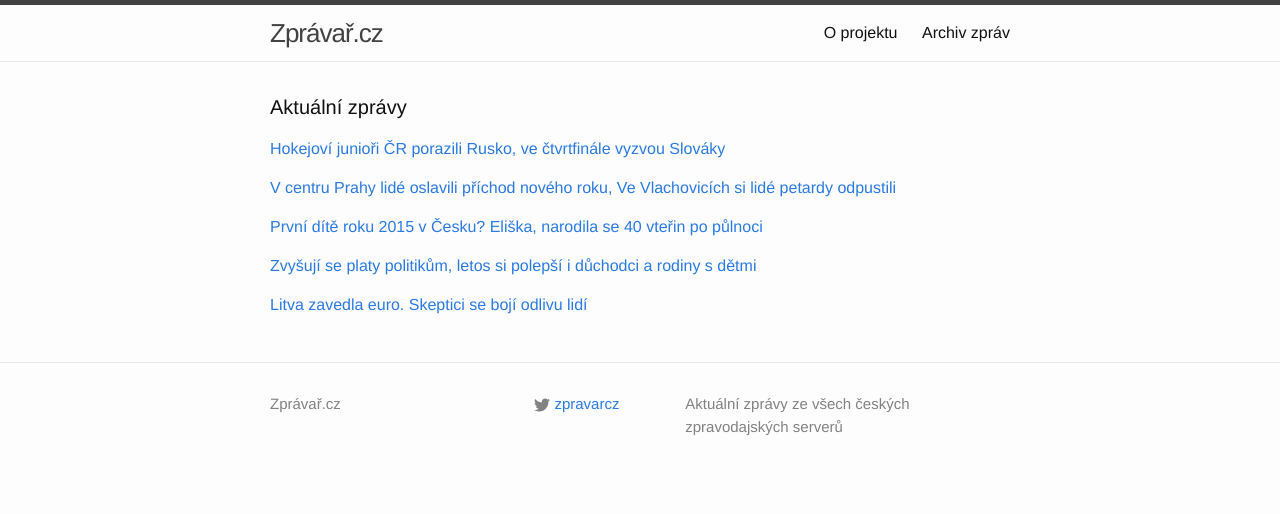
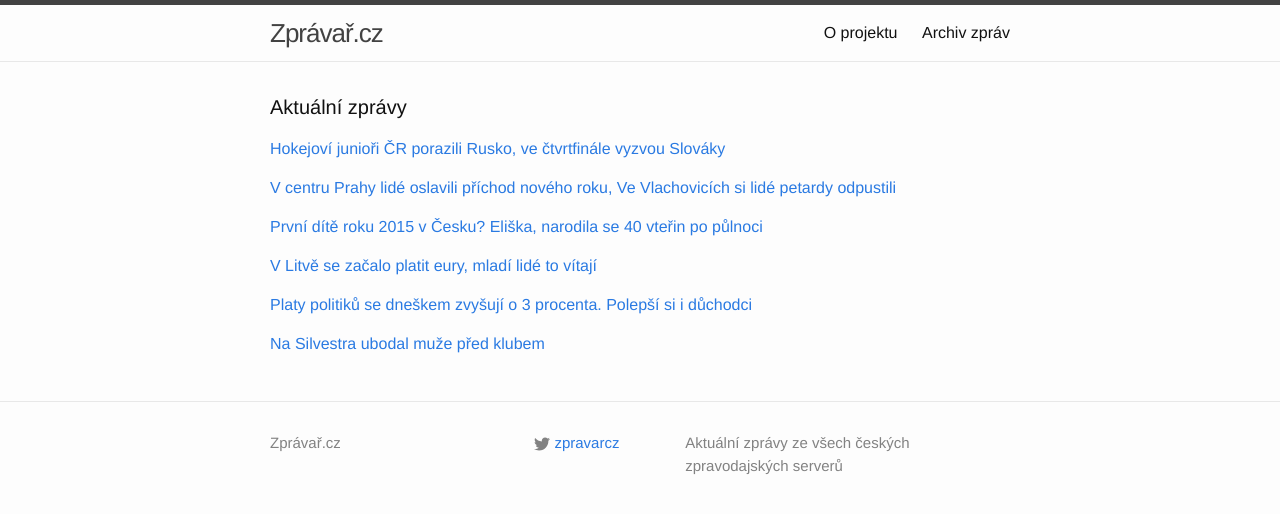
Before and after one commit to adliska/zpravar, a Jekyll site: the page built from index.html, in a window 1280 px wide. Shown: the top 514 px of the page. Built offline with Jekyll 4.4.1, drawn with Linux system fonts in a browser that asks for light colours.

Commit message:
zpravar news update

```diff
--- a/index.html
+++ b/index.html
@@ -32,18 +33,28 @@ layout: default
 <li><a href=http://www.novinky.cz/domaci/357579-prvni-dite-roku-se-v-praze-narodilo-40-vterin-po-pulnoci.html>První dítě roku se v Praze narodilo 40 vteřin po půlnoci - www.novinky.cz</a></li>
 <li><a href=http://www.ceskenoviny.cz/zpravy/zpravy/prvnim-dite-noveho-roku-se-v-praze-narodilo-40-vterin-po-pulnoci/1163953>Prvním dítě nového roku se v Praze narodilo 40 vteřin po půlnoci - www.ceskenoviny.cz</a></li>
 </ul>
-</div><p><a href="javascript:;" onclick="toggle_visibility('zpravy3')">Zvyšují se platy politikům, letos si polepší  i důchodci a rodiny s dětmi</a></p>
+</div><p><a href="javascript:;" onclick="toggle_visibility('zpravy3')">V Litvě se začalo platit eury, mladí lidé to vítají</a></p>
 <div id="zpravy3" style="display:none">
 <ul>
+<li><a href=http://www.rozhlas.cz/_zprava/v-litve-se-zacalo-platit-eury-mladi-lide-to-vitaji--1438436>V Litvě se začalo platit eury, mladí lidé to vítají - www.rozhlas.cz</a></li>
+<li><a href=http://echo24.cz/a/wacyN>Litva zavedla euro. Skeptici se bojí odlivu lidí - echo24.cz</a></li>
+<li><a href=http://ekonomika.idnes.cz/litva-prijala-euro-je-devatenactym-clenem-eurozony-fxv-/eko_euro.aspx?c=A150101_002541_eko_euro_jav>V Litvě se začalo platit eurem, od půlnoci je členem eurozóny - ekonomika.idnes.cz</a></li>
+<li><a href=http://www.financninoviny.cz/zpravodajstvi/zpravy/litva-je-od-dnesniho-dne-19-clenem-eurozony/1163951>Litva je od dnešního dne 19. členem eurozóny - www.financninoviny.cz</a></li>
+</ul>
+</div><p><a href="javascript:;" onclick="toggle_visibility('zpravy4')">Platy politiků se dneškem zvyšují o 3 procenta. Polepší si i důchodci</a></p>
+<div id="zpravy4" style="display:none">
+<ul>
+<li><a href=http://domaci.ihned.cz/c1-63321380-platy-politiku-se-dneskem-zvysuji-o-3-procenta-polepsi-si-i-duchodci>Platy politiků se dneškem zvyšují o 3 procenta. Polepší si i důchodci - domaci.ihned.cz</a></li>
 <li><a href=http://domaci.ihned.cz/c1-63321380-zvysuji-se-platy-politikum-letos-si-polepsi-i-duchodci-a-rodiny-s-detmi>Zvyšují se platy politikům, letos si polepší  i důchodci a rodiny s dětmi - domaci.ihned.cz</a></li>
 <li><a href=http://www.financninoviny.cz/zpravodajstvi/zpravy/platy-politiku-se-ode-dneska-zvysuji-o-3-pct-u-soudcu-o-deset/1163973>Platy politiků se ode dneška zvyšují o 3 pct., u soudců o deset - www.financninoviny.cz</a></li>
 <li><a href=http://www.financninoviny.cz/zpravodajstvi/zpravy/duchodcum-vzrustaji-penze-danove-slevy-na-deti-se-zvysuji/1163971>Důchodcům vzrůstají penze, daňové slevy na děti se zvyšují - www.financninoviny.cz</a></li>
 </ul>
-</div><p><a href="javascript:;" onclick="toggle_visibility('zpravy4')">Litva zavedla euro. Skeptici se bojí odlivu lidí</a></p>
-<div id="zpravy4" style="display:none">
+</div><p><a href="javascript:;" onclick="toggle_visibility('zpravy5')">Na Silvestra ubodal muže před klubem</a></p>
+<div id="zpravy5" style="display:none">
 <ul>
-<li><a href=http://echo24.cz/a/wacyN>Litva zavedla euro. Skeptici se bojí odlivu lidí - echo24.cz</a></li>
-<li><a href=http://ekonomika.idnes.cz/litva-prijala-euro-je-devatenactym-clenem-eurozony-fxv-/eko_euro.aspx?c=A150101_002541_eko_euro_jav>V Litvě se začalo platit eurem, od půlnoci je členem eurozóny - ekonomika.idnes.cz</a></li>
-<li><a href=http://www.financninoviny.cz/zpravodajstvi/zpravy/litva-je-od-dnesniho-dne-19-clenem-eurozony/1163951>Litva je od dnešního dne 19. členem eurozóny - www.financninoviny.cz</a></li>
+<li><a href=http://www.novinky.cz/krimi/357582-na-silvestra-ubodal-muze-pred-klubem.html>Na Silvestra ubodal muže před klubem - www.novinky.cz</a></li>
+<li><a href=http://www.ceskatelevize.cz/ct24/domaci/296859-v-trebici-zemrel-pri-rvacce-muz-v-brne-vypadl-opily-mladik-z-okna/>V Třebíči zemřel při rvačce muž, v Brně vypadl opilý mladík z okna - www.ceskatelevize.cz</a></li>
+<li><a href=http://www.ceskenoviny.cz/zpravy/zpravy/v-trebici-byl-rano-pred-klubem-pobodan-muz-zranenim-podlehl/1163991>V Třebíči byl ráno před klubem pobodán muž, zraněním podlehl - www.ceskenoviny.cz</a></li>
+<li><a href=http://jihlava.idnes.cz/v-trebici-byl-rano-pred-klubem-pobodan-muz-zranenim-podlehl-po9-/jihlava-zpravy.aspx?c=A150101_072138_jihlava-zpravy_jav>Rvačka před klubem v Třebíči skončila ubodáním jednoho z mužů - jihlava.idnes.cz</a></li>
 </ul>
 </div></div>
```
Also changed, not shown: other parts of index.html (+1 -0 lines).
